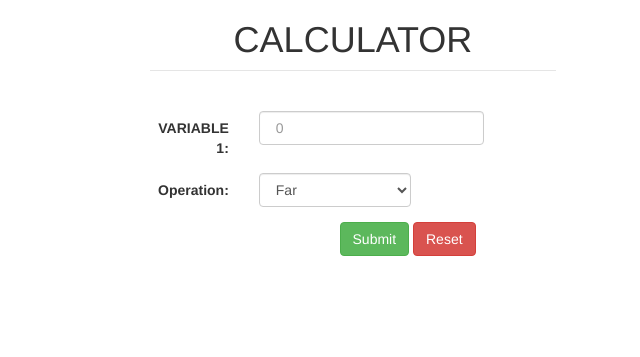
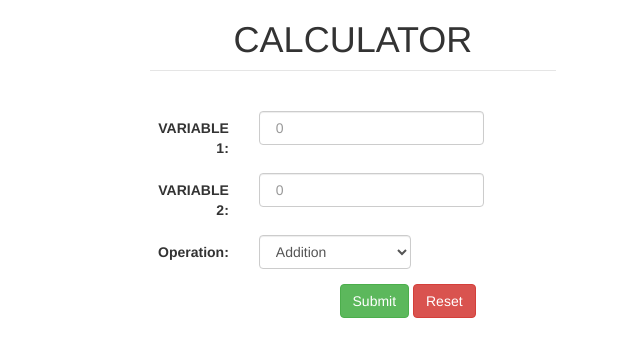
Before and after one commit to vishalyadav2/Paas, a Python web app: template templates/index.html in a window 1280 px wide. Shown: the top 357 px of the page, without its empty margins (287-927 px from the left). Run offline with Jinja, Linux system fonts and the light colour scheme; the template is opened without the code that fills it, so the values that code supplies are empty; some libraries are stand-ins or nearby versions.

Commit message:
Update index.html

```diff
--- a/templates/index.html
+++ b/templates/index.html
@@ -21,15 +21,20 @@
 							<input type="number" class="form-control" name="var_1" placeholder="&nbsp;0&nbsp;">
 						</div>
 					</div>
-
+					<div class="form-group">
+						<label class="control-label col-xs-3" for="var_1">VARIABLE 2:</label>
+						<div class="col-xs-7">
+							<input type="number" class="form-control" name="var_2" placeholder="&nbsp;0&nbsp;">
+						</div>
+					</div>
 					<div class="form-group">
             			<label class="control-label col-xs-3">Operation:</label>
             			<div class="col-xs-5">
                 			<select class="form-control" name="operation">
-                    			<option>Far</option>
-                    			<option>Cel</option>
-                    			<option>Kel</option>
-
+                    			<option>Addition</option>
+                    			<option>Subtraction</option>
+                    			<option>Multiplication</option>
+                    			<option>Division</option>
                 			</select>
             			</div>
             		</div>
```
